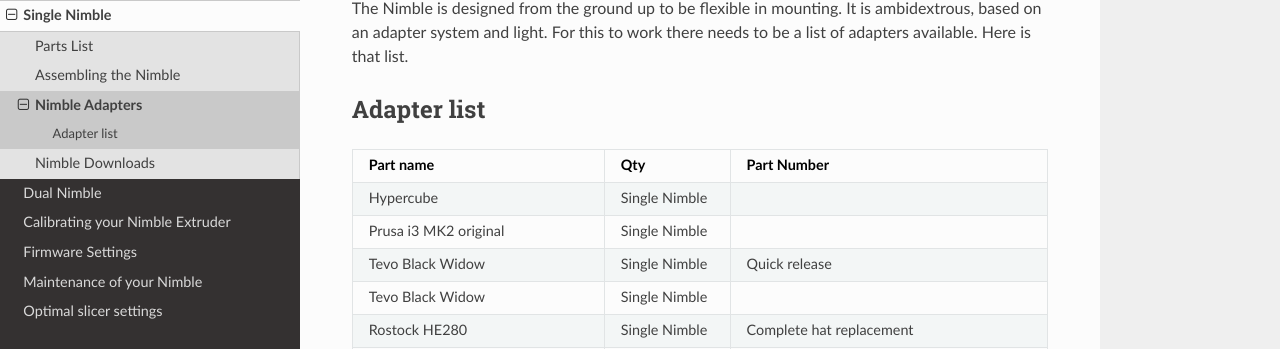
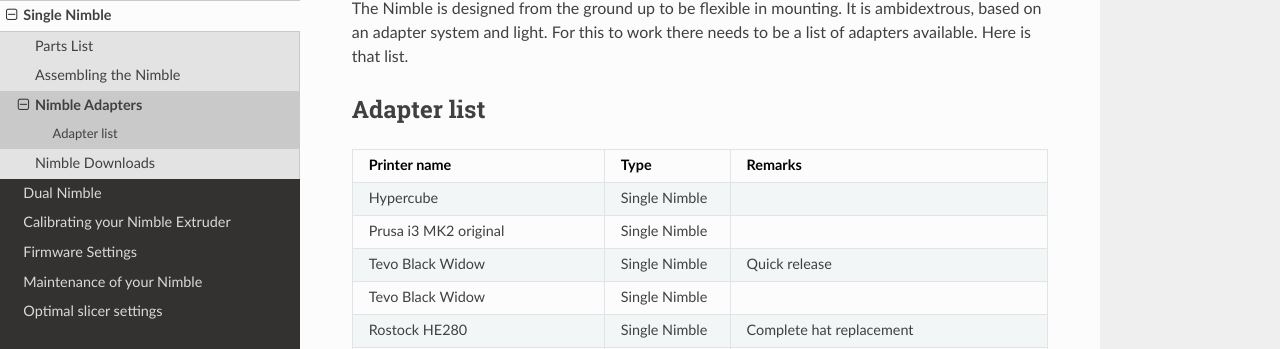
Before and after one commit to ZestyTechnology/zesty-docs, a Sphinx documentation site: the page built from docs/nimble_single/adapters.rst, in a window 1280 px wide and 1228 px high. Shown: the part 163-512 px from the top of the window. Built offline with Sphinx 7.4.7 and the Read the Docs theme 2.0.0, drawn with Linux system fonts in a browser that asks for light colours.

Commit message:
Update adapters.rst
Headers in the table were wrong

```diff
--- a/docs/nimble_single/adapters.rst
+++ b/docs/nimble_single/adapters.rst
@@ -8,7 +8,7 @@
 ------------
 
 .. csv-table::
-   :header: "Part name", "Qty", "Part Number"
+   :header: "Printer name", "Type", "Remarks"
    :widths: 45, 5, 22
 
     Hypercube  , Single Nimble
```
